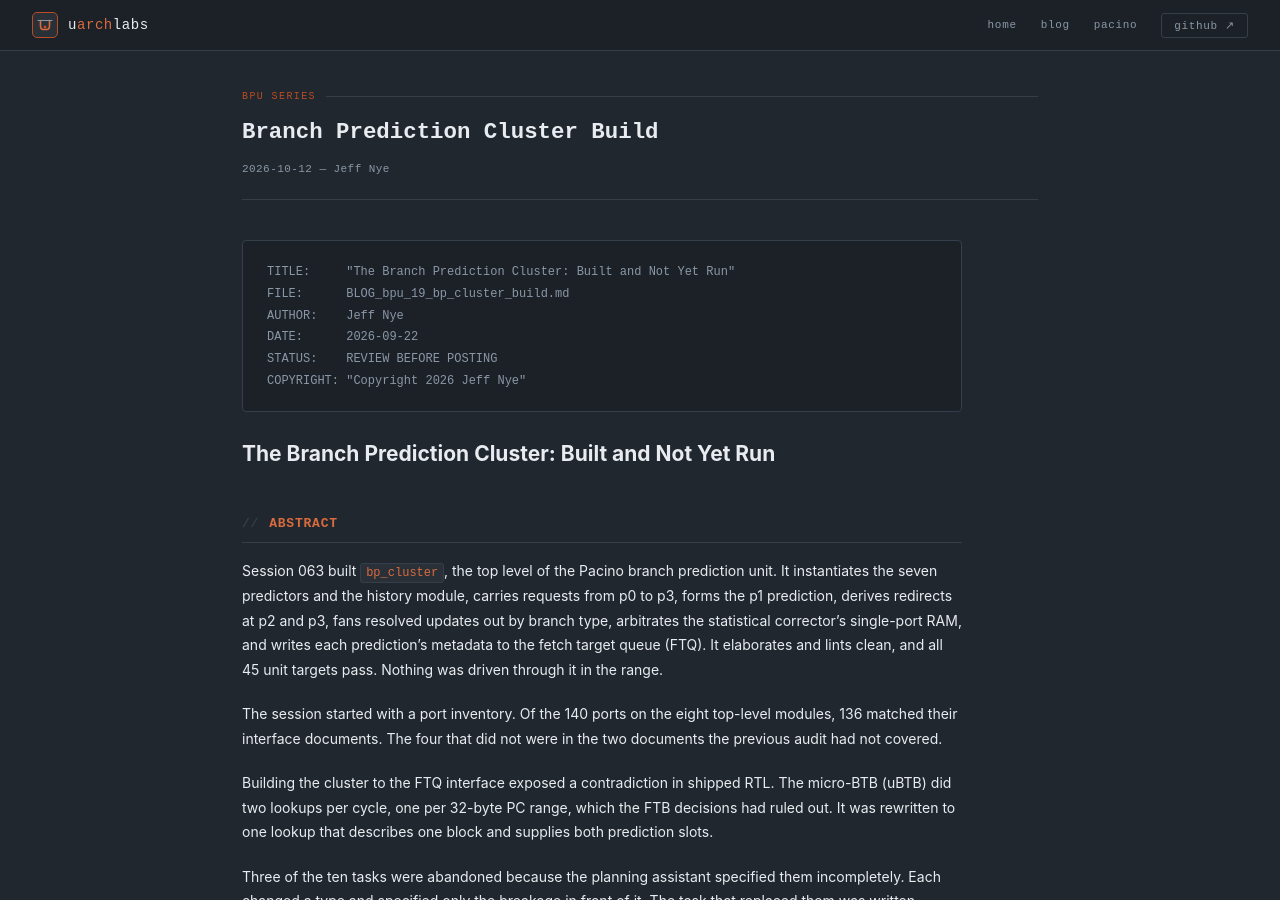
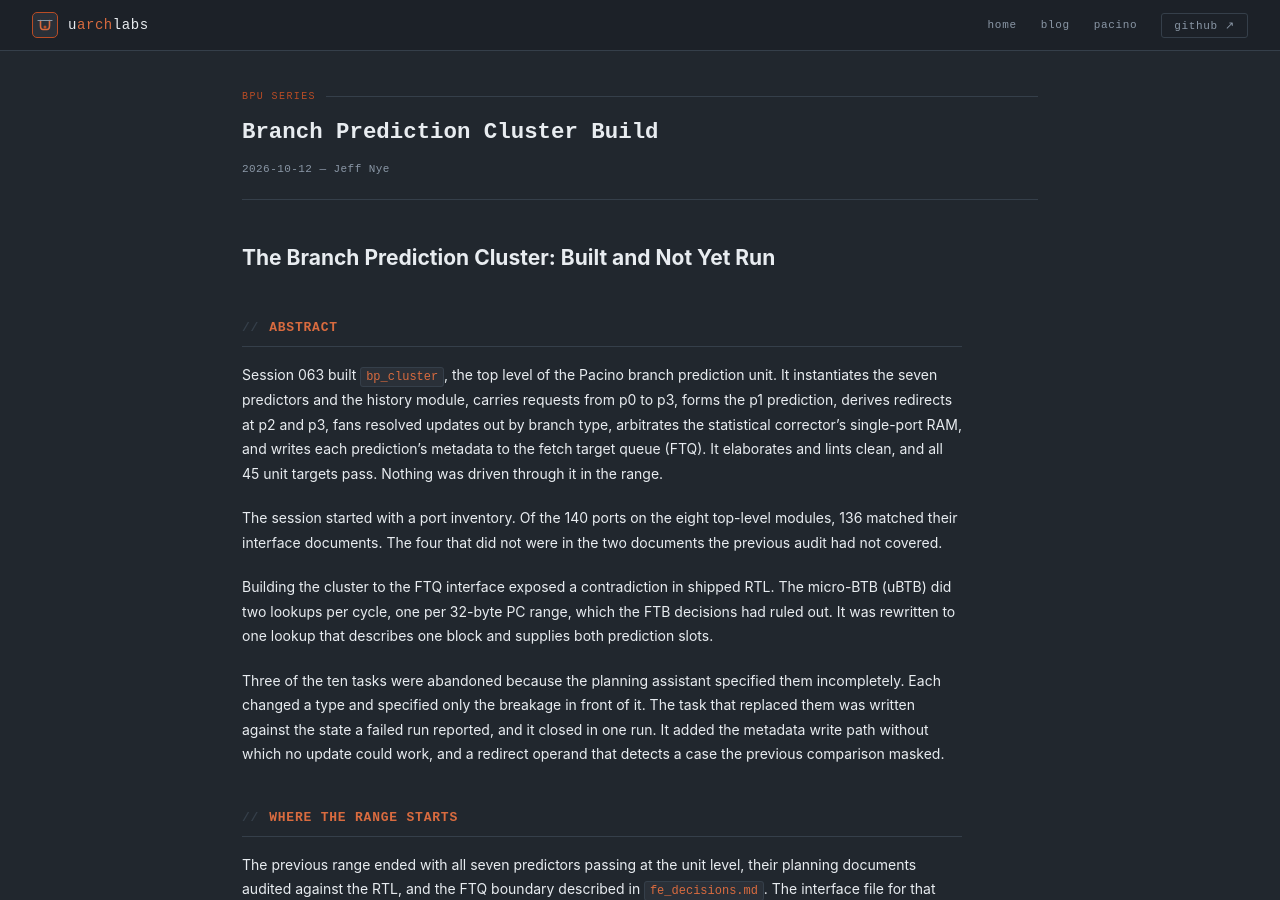
Before and after one commit to uarchlabs/uarchlabs.github.io, a Jekyll site: the page built from _posts/2026-10-12-branch-prediction-cluster-build.md, in a window 1280 px wide and 900 px high. Built offline with Jekyll 4.4.1, drawn with Linux system fonts in a browser that asks for light colours.

Commit message:
fix typos

````diff
--- a/_posts/2026-10-12-branch-prediction-cluster-build.md
+++ b/_posts/2026-10-12-branch-prediction-cluster-build.md
@@ -11,14 +11,14 @@ copyright: "Copyright 2026 Jeff Nye"
 <!-- Copyright (c) 2026 Jeff Nye, uarchlabs.com                -->
 <!-- SPDX-FileCopyrightText: 2026 Jeff Nye <jeff@uarchlabs.com> -->
 
-```
-TITLE:     "The Branch Prediction Cluster: Built and Not Yet Run"
-FILE:      BLOG_bpu_19_bp_cluster_build.md
-AUTHOR:    Jeff Nye
-DATE:      2026-09-22
-STATUS:    REVIEW BEFORE POSTING
-COPYRIGHT: "Copyright 2026 Jeff Nye"
-```
+<!-- ``` -->
+<!-- TITLE:     "The Branch Prediction Cluster: Built and Not Yet Run" -->
+<!-- FILE:      BLOG_bpu_19_bp_cluster_build.md -->
+<!-- AUTHOR:    Jeff Nye -->
+<!-- DATE:      2026-09-22 -->
+<!-- STATUS:    REVIEW BEFORE POSTING -->
+<!-- COPYRIGHT: "Copyright 2026 Jeff Nye" -->
+<!-- ``` -->
 
 <!--
 ---
````
